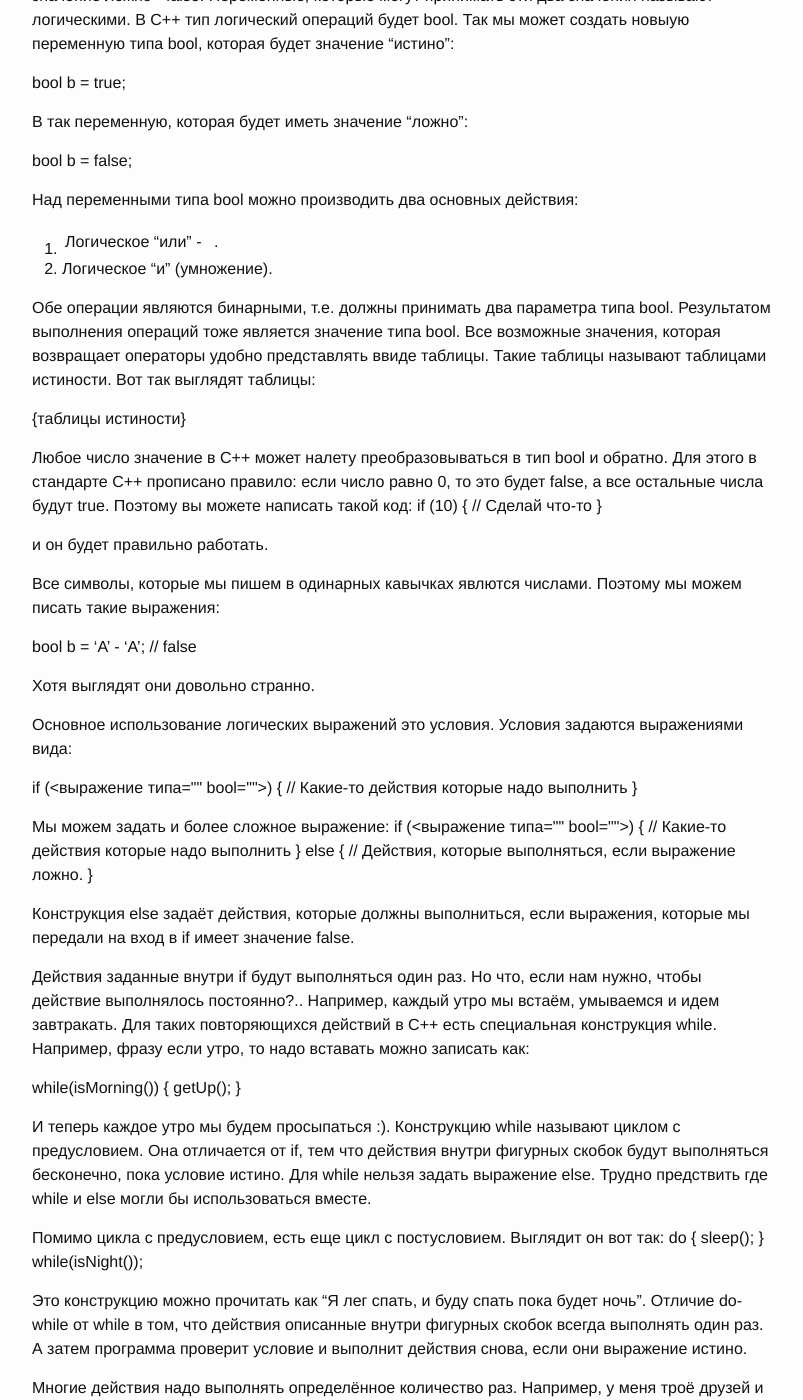
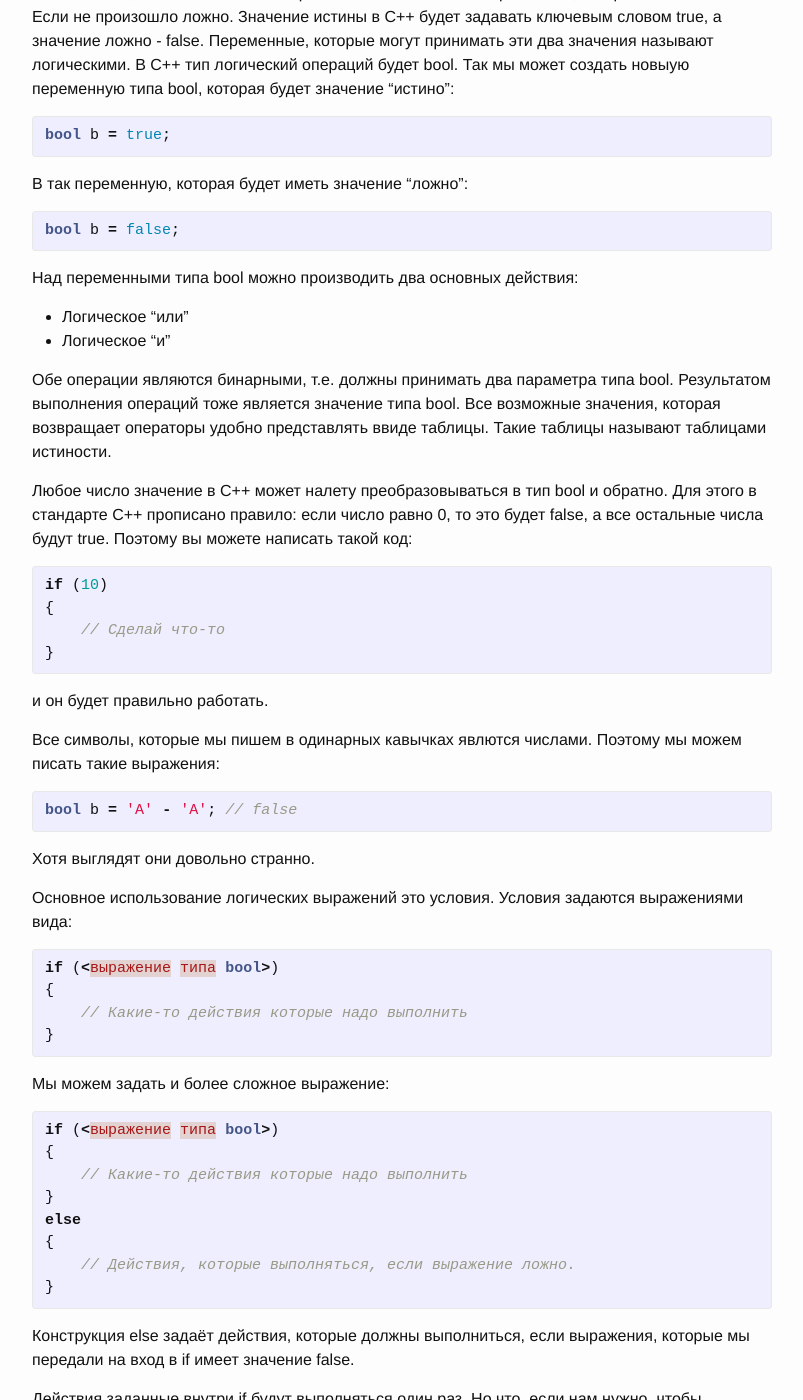
Before and after one commit to govorilka/ultrabot-site, a Jekyll site: the page built from _cppreference/control_flow.md, in a window 1280 px wide and 1400 px high, scrolled down 441 px. Shown: the whole window, without its empty margins (238-1041 px from the left). Built offline with Jekyll 4.4.1, drawn with Linux system fonts in a browser that asks for light colours; some of the changed text lies outside the part shown.

```diff
--- a/_cppreference/control_flow.md
+++ b/_cppreference/control_flow.md
@@ -11,50 +10,76 @@ title: Условия и циклы
 если в комнате стало темно, мы включает свет. На языке С++ последнее предложение
 можно записать так:
 
+{% highlight c++ %}
 if (isDark())
 {
     lightTurnOn();
 }
+{% endhighlight %}
 
-Такие выражения называются условиями. Условия позволяют задавать действия, которые должны выполниться, если какое событие произошло. Если событие произошло, говорим что оно истино. Если не произошло ложно. Значение истины в C++ будет задавать ключевым словом true, а значение ложно - false. Переменные,
-которые могут принимать эти два значения называют логическими. В С++ тип логический операций будет bool. Так мы может создать новыую переменную типа bool, которая будет значение "истино":
+Такие выражения называются условиями. Условия позволяют задавать действия,
+которые должны выполниться, если какое событие произошло. Если событие
+произошло, говорим что оно истино. Если не произошло ложно. Значение истины в
+C++ будет задавать ключевым словом true, а значение ложно - false. Переменные,
+которые могут принимать эти два значения называют логическими. В С++ тип
+логический операций будет bool. Так мы может создать новыую переменную типа
+bool, которая будет значение "истино":
 
+{% highlight c++ %}
 bool b = true;
+{% endhighlight %}
 
 В так переменную, которая будет иметь значение "ложно":
 
+{% highlight c++ %}
 bool b = false;
+{% endhighlight %}
 
 Над переменными типа bool можно производить два основных действия:
-1. Логическое "или" - ||.
-2. Логическое "и" (умножение).
 
-Обе операции являются бинарными, т.е. должны принимать два параметра типа bool. Результатом выполнения операций тоже является значение типа bool. Все возможные значения, которая возвращает операторы удобно представлять ввиде таблицы. Такие таблицы называют таблицами истиности. Вот так выглядят таблицы:
+ * Логическое "или"
+ * Логическое "и"
 
-{таблицы истиности}
+Обе операции являются бинарными, т.е. должны принимать два параметра типа bool.
+Результатом выполнения операций тоже является значение типа bool. Все возможные
+значения, которая возвращает операторы удобно представлять ввиде таблицы. Такие
+таблицы называют таблицами истиности.
 
-Любое число значение в C++ может налету преобразовываться в тип bool и обратно. Для этого в стандарте C++ прописано правило: если число равно 0, то это будет false, а все остальные числа будут true. Поэтому вы можете написать такой код:
+Любое число значение в C++ может налету преобразовываться в тип bool и обратно.
+Для этого в стандарте C++ прописано правило: если число равно 0, то это будет
+false, а все остальные числа будут true. Поэтому вы можете написать такой код:
+
+{% highlight c++ %}
 if (10)
 {
     // Сделай что-то
 }
+{% endhighlight %}
 
 и он будет правильно работать.
 
-Все символы, которые мы пишем в одинарных кавычках явлются числами. Поэтому мы можем писать такие выражения:
+Все символы, которые мы пишем в одинарных кавычках явлются числами. Поэтому мы
+можем писать такие выражения:
 
+{% highlight c++ %}
 bool b = 'A' - 'A'; // false
+{% endhighlight %}
 
 Хотя выглядят они довольно странно.
 
-Основное использование логических выражений это условия. Условия задаются выражениями вида:
+Основное использование логических выражений это условия. Условия задаются
+выражениями вида:
 
+{% highlight c++ %}
 if (<выражение типа bool>)
 {
     // Какие-то действия которые надо выполнить
 }
+{% endhighlight %}
 
 Мы можем задать и более сложное выражение:
+
+{% highlight c++ %}
 if (<выражение типа bool>)
 {
     // Какие-то действия которые надо выполнить
@@ -63,44 +88,77 @@ else
 {
     // Действия, которые выполняться, если выражение ложно.
 }
+{% endhighlight %}
 
-Конструкция else задаёт действия, которые должны выполниться, если выражения, которые мы передали на вход в if имеет значение false.
+Конструкция else задаёт действия, которые должны выполниться, если выражения,
+которые мы передали на вход в if имеет значение false.
 
-Действия заданные внутри if будут выполняться один раз. Но что, если нам нужно, чтобы действие выполнялось постоянно?.. Например, каждый утро мы встаём, умываемся и идем завтракать. Для таких повторяющихся действий в C++ есть специальная конструкция while. Например, фразу если утро, то надо вставать можно
+Действия заданные внутри if будут выполняться один раз. Но что, если нам нужно,
+чтобы действие выполнялось постоянно?.. Например, каждый утро мы встаём,
+умываемся и идем завтракать. Для таких повторяющихся действий в C++ есть
+специальная конструкция while. Например, фразу если утро, то надо вставать можно
 записать как:
 
+{% highlight c++ %}
 while(isMorning())
 {
     getUp();
 }
+{% endhighlight %}
 
-И теперь каждое утро мы будем просыпаться :). Конструкцию while называют циклом с предусловием. Она отличается от if, тем что действия внутри фигурных скобок будут выполняться бесконечно, пока условие истино. Для while нельзя задать выражение else. Трудно предствить где while и else могли бы использоваться вместе.
+И теперь каждое утро мы будем просыпаться :). Конструкцию while называют циклом
+с предусловием. Она отличается от if, тем что действия внутри фигурных скобок
+будут выполняться бесконечно, пока условие истино. Для while нельзя задать
+выражение else. Трудно предствить где while и else могли бы использоваться
+вместе.
 
 Помимо цикла с предусловием, есть еще цикл с постусловием. Выглядит он вот так:
+
+{% highlight c++ %}
 do
 {
     sleep();
 }
 while(isNight());
+{% endhighlight %}
 
-Это конструкцию можно прочитать как "Я лег спать, и буду спать пока будет ночь". Отличие do-while от while в том, что действия описанные внутри фигурных скобок всегда выполнять один раз. А затем программа проверит условие и выполнит действия снова, если они выражение истино.
+Это конструкцию можно прочитать как "Я лег спать, и буду спать пока будет ночь".
+Отличие do-while от while в том, что действия описанные внутри фигурных скобок
+всегда выполнять один раз. А затем программа проверит условие и выполнит
+действия снова, если они выражение истино.
 
-Многие действия надо выполнять определённое количество раз. Например, у меня троё друзей и мне надо купить им подарки на новый. Я должен купить три подарка,  т.е. выполнить действия "купить подарок" три раза. Чтобы написать на С++, я должен создать счётчик, который будет считать сколько подарков я уже купил и выполнять действия до тех пор, пока значение счётчика меньше 3. Кусочек кода будет выглядеть как-то так:
+Многие действия надо выполнять определённое количество раз. Например, у меня
+троё друзей и мне надо купить им подарки на новый. Я должен купить три подарка,
+т.е. выполнить действия "купить подарок" три раза. Чтобы написать на С++, я
+должен создать счётчик, который будет считать сколько подарков я уже купил и
+выполнять действия до тех пор, пока значение счётчика меньше 3. Кусочек кода
+будет выглядеть как-то так:
 
+{% highlight c++ %}
 int counter = 0;
 while (counter < 3)
 {
     buyPresent();
     ++counter;
 }
+{% endhighlight %}
 
-Похожие кусочки кода будут повторяться в ваших программах довольно часто. Поэтому для неё существует запись покороче - с помощью конструкции for. Код написанный выше можно переписать следующим образом:
+Похожие кусочки кода будут повторяться в ваших программах довольно часто.
+Поэтому для неё существует запись покороче - с помощью конструкции for. Код
+написанный выше можно переписать следующим образом:
 
+{% highlight c++ %}
 for (int counter = 0; counter < 3; ++counter)
 {
     buyPresent();
 }
+{% endhighlight %}
 
-Цикл for в C++ намного сложнее, чем во многих других языках. Но являсь синстаксическим сахаром над циклом while, он обладает огромной гибкостью. Любую программу на C++ можно затолкать всего лишь в одну конструкцию for. Правда тот, кто будет её читать, наверное станёт плакать :).
+Цикл for в C++ намного сложнее, чем во многих других языках. Но являсь
+синстаксическим сахаром над циклом while, он обладает огромной гибкостью. Любую
+программу на C++ можно затолкать всего лишь в одну конструкцию for. Правда тот,
+кто будет её читать, наверное станёт плакать :).
 
-Условия if, if-else и циклы while, do-while, for являются основными конструкциями языка. Они задают порядок выполнения выражений в программе. А все остальные конструкции служат для группировки выражений.
+Условия if, if-else и циклы while, do-while, for являются основными
+конструкциями языка. Они задают порядок выполнения выражений в программе. А все
+остальные конструкции служат для группировки выражений.
```
Also changed, not shown: other parts of _cppreference/control_flow.md (+1 -2 lines).
